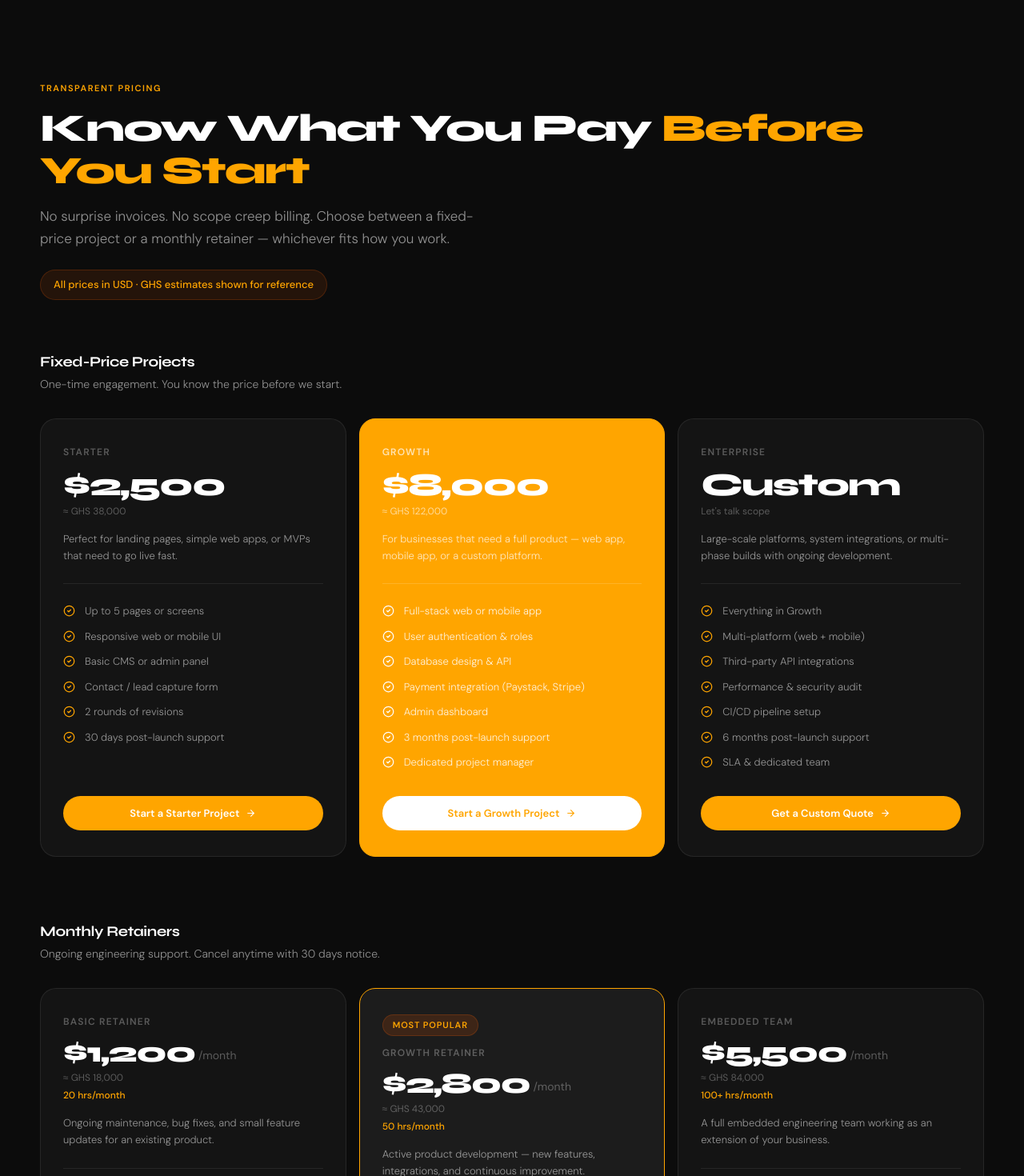
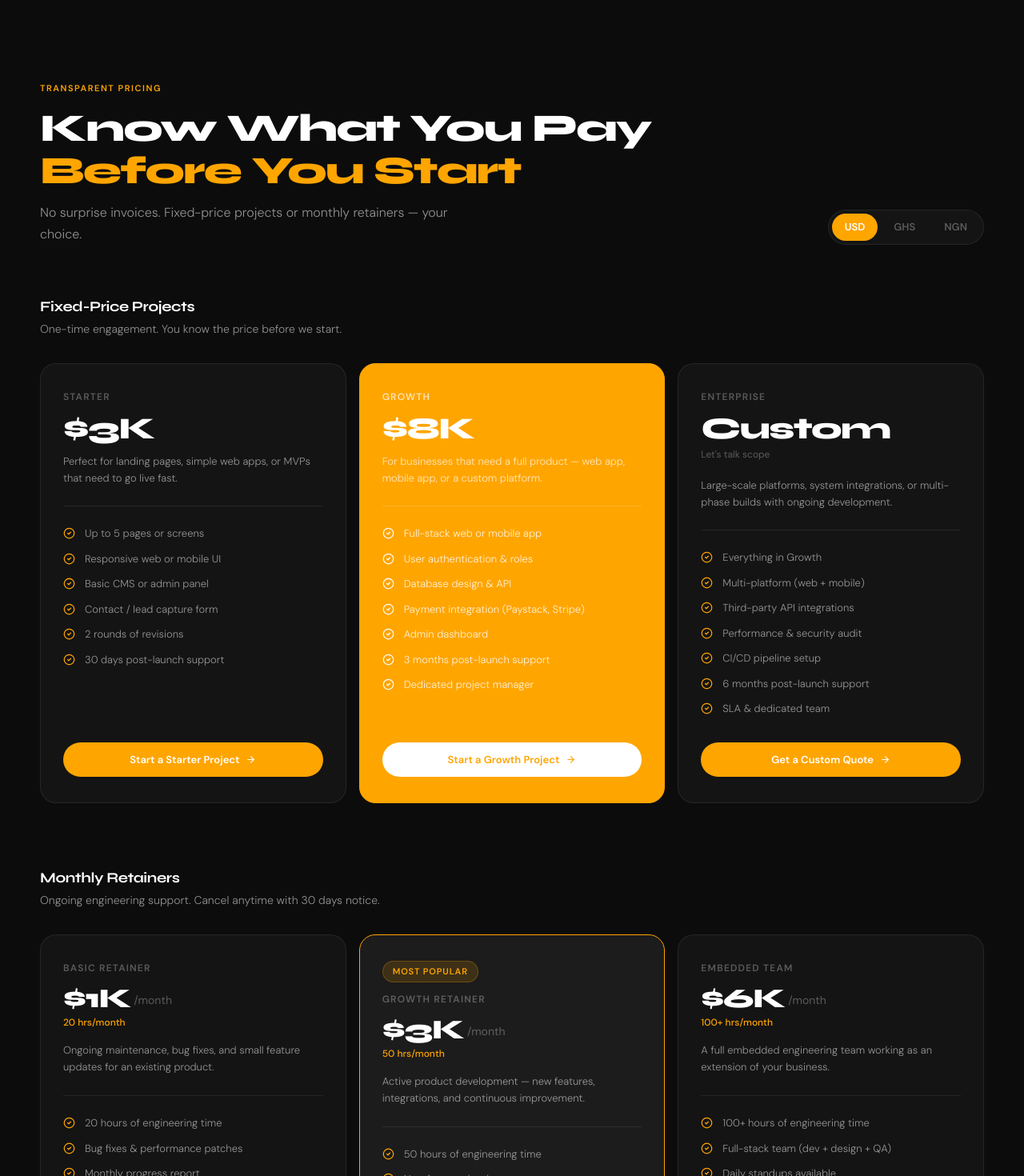
Before and after one commit to johnsonsemmanuel/esperpartners, a Next.js app: page / in a window 1280 px wide. Shown: the part 5480-6950 px from the top of the page at 80% size. Built offline with nearby package versions, Linux system fonts and the light colour scheme.

Commit message:
Pricing currency switcher: USD, GHS (Cedis), NGN (Naira)

```diff
--- a/src/components/Pricing.tsx
+++ b/src/components/Pricing.tsx
@@ -1,13 +1,40 @@
 'use client';
 
+import { useState } from 'react';
 import { useReveal } from './useReveal';
 import { CheckCircle2, ArrowRight } from 'lucide-react';
+
+type Currency = 'USD' | 'GHS' | 'NGN';
+
+const rates: Record<Currency, number> = {
+  USD: 1,
+  GHS: 15.3,   // 1 USD ≈ 15.3 GHS
+  NGN: 1620,   // 1 USD ≈ 1620 NGN
+};
+
+const symbols: Record<Currency, string> = {
+  USD: '$',
+  GHS: 'GH₵',
+  NGN: '₦',
+};
+
+const labels: Record<Currency, string> = {
+  USD: 'USD',
+  GHS: 'GHS',
+  NGN: 'NGN',
+};
+
+function fmt(usd: number, currency: Currency): string {
+  const val = Math.round(usd * rates[currency]);
+  if (val >= 1_000_000) return symbols[currency] + (val / 1_000_000).toFixed(1) + 'M';
+  if (val >= 1_000) return symbols[currency] + (val / 1_000).toFixed(0) + 'K';
+  return symbols[currency] + val.toLocaleString();
+}
 
 const projectTiers = [
   {
     name: 'Starter',
-    price: '$2,500',
-    priceGHS: '≈ GHS 38,000',
+    usd: 2500,
     desc: 'Perfect for landing pages, simple web apps, or MVPs that need to go live fast.',
     features: [
       'Up to 5 pages or screens',
@@ -22,8 +49,7 @@ const projectTiers = [
   },
   {
     name: 'Growth',
-    price: '$8,000',
-    priceGHS: '≈ GHS 122,000',
+    usd: 8000,
     desc: 'For businesses that need a full product — web app, mobile app, or a custom platform.',
     features: [
       'Full-stack web or mobile app',
@@ -39,8 +65,7 @@ const projectTiers = [
   },
   {
     name: 'Enterprise',
-    price: 'Custom',
-    priceGHS: 'Let\'s talk scope',
+    usd: 0,
     desc: 'Large-scale platforms, system integrations, or multi-phase builds with ongoing development.',
     features: [
       'Everything in Growth',
@@ -59,8 +84,7 @@ const projectTiers = [
 const retainerTiers = [
   {
     name: 'Basic Retainer',
-    price: '$1,200',
-    priceGHS: '≈ GHS 18,000',
+    usd: 1200,
     period: '/month',
     hours: '20 hrs/month',
     desc: 'Ongoing maintenance, bug fixes, and small feature updates for an existing product.',
@@ -70,11 +94,11 @@ const retainerTiers = [
       'Monthly progress report',
       'Response within 48 hours',
     ],
+    highlight: false,
   },
   {
     name: 'Growth Retainer',
-    price: '$2,800',
-    priceGHS: '≈ GHS 43,000',
+    usd: 2800,
     period: '/month',
     hours: '50 hrs/month',
     desc: 'Active product development — new features, integrations, and continuous improvement.',
@@ -89,8 +113,7 @@ const retainerTiers = [
   },
   {
     name: 'Embedded Team',
-    price: '$5,500',
-    priceGHS: '≈ GHS 84,000',
+    usd: 5500,
     period: '/month',
     hours: '100+ hrs/month',
     desc: 'A full embedded engineering team working as an extension of your business.',
@@ -102,28 +125,47 @@ const retainerTiers = [
       'Slack / Teams integration',
       'Response within 4 hours',
     ],
+    highlight: false,
   },
 ];
 
 export default function Pricing() {
   const ref = useReveal();
+  const [currency, setCurrency] = useState<Currency>('USD');
 
   return (
     <section id="pricing" ref={ref} style={{ padding: '100px 40px', background: 'var(--bg)' }}>
       <div style={{ maxWidth: 1180, margin: '0 auto' }}>
+
         <div className="reveal">
           <div className="text-[11px] font-bold tracking-[.14em] uppercase mb-4" style={{ color: 'var(--orange)' }}>Transparent Pricing</div>
         </div>
-        <div className="reveal d1">
-          <h2 className="font-syne font-extrabold leading-[1.08] tracking-[-0.035em] mb-4" style={{ fontSize: 'clamp(30px,3.8vw,52px)', color: 'var(--text)' }}>
-            Know What You Pay <span style={{ color: 'var(--orange)' }}>Before You Start</span>
-          </h2>
-          <p className="font-light leading-[1.7] mb-6" style={{ fontSize: 17, color: 'var(--text-2)', maxWidth: 560 }}>
-            No surprise invoices. No scope creep billing. Choose between a fixed-price project or a monthly retainer — whichever fits how you work.
-          </p>
-          <div className="inline-flex items-center gap-2 px-4 py-2 rounded-full text-[13px] font-medium mb-16"
-            style={{ background: 'rgba(255,98,0,0.1)', border: '1px solid rgba(255,98,0,0.2)', color: 'var(--orange)' }}>
-            All prices in USD · GHS estimates shown for reference
+
+        <div className="reveal d1 flex flex-col md:flex-row md:items-end md:justify-between gap-6 mb-16">
+          <div>
+            <h2 className="font-syne font-extrabold leading-[1.08] tracking-[-0.035em] mb-3"
+              style={{ fontSize: 'clamp(30px,3.8vw,52px)', color: 'var(--text)' }}>
+              Know What You Pay <span style={{ color: 'var(--orange)' }}>Before You Start</span>
+            </h2>
+            <p className="font-light leading-[1.7]" style={{ fontSize: 16, color: 'var(--text-2)', maxWidth: 520 }}>
+              No surprise invoices. Fixed-price projects or monthly retainers — your choice.
+            </p>
+          </div>
+
+          {/* Currency switcher */}
+          <div className="flex items-center gap-1 p-1 rounded-full flex-shrink-0"
+            style={{ background: 'var(--bg2)', border: '1px solid var(--border)' }}>
+            {(['USD', 'GHS', 'NGN'] as Currency[]).map((c) => (
+              <button key={c} onClick={() => setCurrency(c)}
+                className="px-4 py-[7px] rounded-full text-[13px] font-semibold transition-all duration-200"
+                style={{
+                  background: currency === c ? 'var(--orange)' : 'transparent',
+                  color: currency === c ? '#fff' : 'var(--text-3)',
+                  cursor: 'none',
+                }}>
+                {labels[c]}
+              </button>
+            ))}
           </div>
         </div>
 
@@ -132,6 +174,7 @@ export default function Pricing() {
           <div className="font-syne font-bold text-[18px] tracking-[-0.02em]" style={{ color: 'var(--text)' }}>Fixed-Price Projects</div>
           <p className="text-[14px] font-light mt-1 mb-8" style={{ color: 'var(--text-2)' }}>One-time engagement. You know the price before we start.</p>
         </div>
+
         <div className="reveal d2 grid grid-cols-1 md:grid-cols-3 gap-4 mb-20">
           {projectTiers.map((t) => (
             <div key={t.name} className="rounded-[20px] border flex flex-col transition-all duration-300"
@@ -144,14 +187,24 @@ export default function Pricing() {
                 style={{ color: t.highlight ? 'rgba(255,255,255,0.7)' : 'var(--text-3)' }}>
                 {t.name}
               </div>
+
+              {/* Price */}
               <div className="font-syne font-extrabold tracking-[-0.04em] leading-none mb-1"
-                style={{ fontSize: 40, color: t.highlight ? '#fff' : 'var(--text)' }}>
-                {t.price}
+                style={{ fontSize: 38, color: t.highlight ? '#fff' : 'var(--text)' }}>
+                {t.usd === 0 ? 'Custom' : fmt(t.usd, currency)}
               </div>
-              <div className="text-[12px] mb-4" style={{ color: t.highlight ? 'rgba(255,255,255,0.6)' : 'var(--text-3)' }}>
-                {t.priceGHS}
-              </div>
-              <p className="text-[13px] font-light leading-[1.6] mb-6 pb-6"
+              {t.usd > 0 && currency !== 'USD' && (
+                <div className="text-[12px] mb-3" style={{ color: t.highlight ? 'rgba(255,255,255,0.5)' : 'var(--text-3)' }}>
+                  ≈ {fmt(t.usd, 'USD')} USD
+                </div>
+              )}
+              {t.usd === 0 && (
+                <div className="text-[12px] mb-3" style={{ color: t.highlight ? 'rgba(255,255,255,0.5)' : 'var(--text-3)' }}>
+                  Let&apos;s talk scope
+                </div>
+              )}
+
+              <p className="text-[13px] font-light leading-[1.6] mb-6 pb-6 mt-2"
                 style={{ color: t.highlight ? 'rgba(255,255,255,0.75)' : 'var(--text-2)', borderBottom: `1px solid ${t.highlight ? 'rgba(255,255,255,0.15)' : 'var(--border)'}` }}>
                 {t.desc}
               </p>
@@ -167,10 +220,7 @@ export default function Pricing() {
               </ul>
               <a href="#contact"
                 className="inline-flex items-center justify-center gap-2 py-3 rounded-full text-[13px] font-semibold transition-all duration-200 hover:scale-[1.02]"
-                style={{
-                  background: t.highlight ? '#fff' : 'var(--orange)',
-                  color: t.highlight ? 'var(--orange)' : '#fff',
-                }}>
+                style={{ background: t.highlight ? '#fff' : 'var(--orange)', color: t.highlight ? 'var(--orange)' : '#fff' }}>
                 {t.cta} <ArrowRight size={13} strokeWidth={2} />
               </a>
             </div>
@@ -182,6 +232,7 @@ export default function Pricing() {
           <div className="font-syne font-bold text-[18px] tracking-[-0.02em]" style={{ color: 'var(--text)' }}>Monthly Retainers</div>
           <p className="text-[14px] font-light mt-1 mb-8" style={{ color: 'var(--text-2)' }}>Ongoing engineering support. Cancel anytime with 30 days notice.</p>
         </div>
+
         <div className="reveal d2 grid grid-cols-1 md:grid-cols-3 gap-4">
           {retainerTiers.map((t) => (
             <div key={t.name} className="rounded-[20px] border flex flex-col transition-all duration-300"
@@ -192,7 +243,7 @@ export default function Pricing() {
               }}>
               {t.highlight && (
                 <div className="inline-flex self-start items-center px-3 py-1 rounded-full text-[11px] font-bold uppercase tracking-[.08em] mb-3"
-                  style={{ background: 'rgba(255,98,0,0.15)', color: 'var(--orange)', border: '1px solid rgba(255,98,0,0.2)' }}>
+                  style={{ background: 'rgba(255,165,0,0.15)', color: 'var(--orange)', border: '1px solid rgba(255,165,0,0.25)' }}>
                   Most Popular
                 </div>
               )}
@@ -200,13 +251,18 @@ export default function Pricing() {
                 {t.name}
               </div>
               <div className="flex items-end gap-1 mb-1">
-                <span className="font-syne font-extrabold tracking-[-0.04em] leading-none" style={{ fontSize: 36, color: 'var(--text)' }}>{t.price}</span>
+                <span className="font-syne font-extrabold tracking-[-0.04em] leading-none"
+                  style={{ fontSize: 34, color: 'var(--text)' }}>
+                  {fmt(t.usd, currency)}
+                </span>
                 <span className="text-[14px] mb-1" style={{ color: 'var(--text-3)' }}>{t.period}</span>
               </div>
-              <div className="text-[12px] mb-1" style={{ color: 'var(--text-3)' }}>{t.priceGHS}</div>
-              <div className="inline-flex items-center gap-1 text-[12px] font-medium mb-4" style={{ color: 'var(--orange)' }}>
-                {t.hours}
-              </div>
+              {currency !== 'USD' && (
+                <div className="text-[12px] mb-1" style={{ color: 'var(--text-3)' }}>
+                  ≈ {fmt(t.usd, 'USD')} USD/mo
+                </div>
+              )}
+              <div className="text-[12px] font-medium mb-4" style={{ color: 'var(--orange)' }}>{t.hours}</div>
               <p className="text-[13px] font-light leading-[1.6] mb-6 pb-6"
                 style={{ color: 'var(--text-2)', borderBottom: '1px solid var(--border)' }}>
                 {t.desc}
@@ -234,6 +290,7 @@ export default function Pricing() {
           <span className="font-semibold" style={{ color: 'var(--text)' }}>Not sure which fits?</span> Send us a brief description of your project and we will recommend the right option within 24 hours — no commitment required.{' '}
           <a href="mailto:hello@esperpartners.com" className="font-semibold" style={{ color: 'var(--orange)' }}>hello@esperpartners.com</a>
         </div>
+
       </div>
     </section>
   );
```
